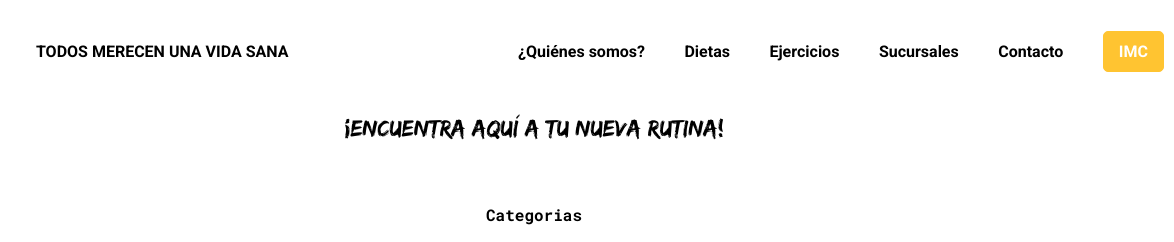
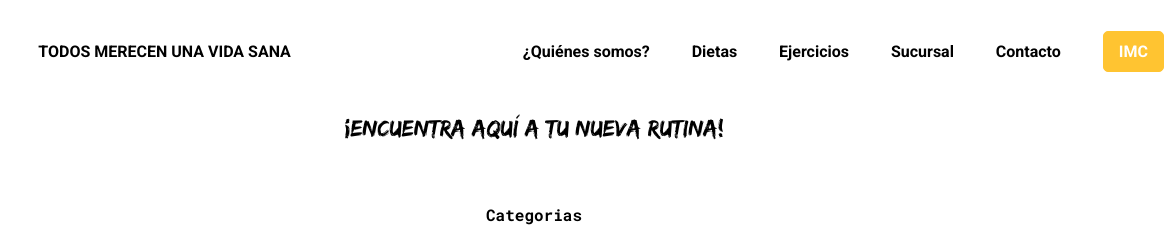
Before and after one commit to Mikepro1211/GYM2.0, a plain HTML site: page listado_ejercicio.html in a window 1280 px wide. Shown: the top 242 px of the page, 106-1280 px from the left. Drawn offline with Linux system fonts and the light colour scheme.

Commit message:
solucionando problema primera version

```diff
--- a/listado_ejercicio.html
+++ b/listado_ejercicio.html
@@ -16,7 +16,7 @@
             <a href="Quienes_somos.html" class="contenido_header">¿Quiénes somos?</a>
             <a href="#" class="contenido_header">Dietas</a>
             <a href="listado_ejercicio.html" class="contenido_header">Ejercicios</a>
-            <a href="Sucursales.html" class="contenido_header">Sucursales</a>
+            <a href="Sucursales.html" class="contenido_header">Sucursal</a>
             <a href="contactanos.html" class="contenido_header">Contacto</a>
             <a href="iniciar_sesion.html" class="contenido_header nav__items">IMC</a>
         </nav>
```
